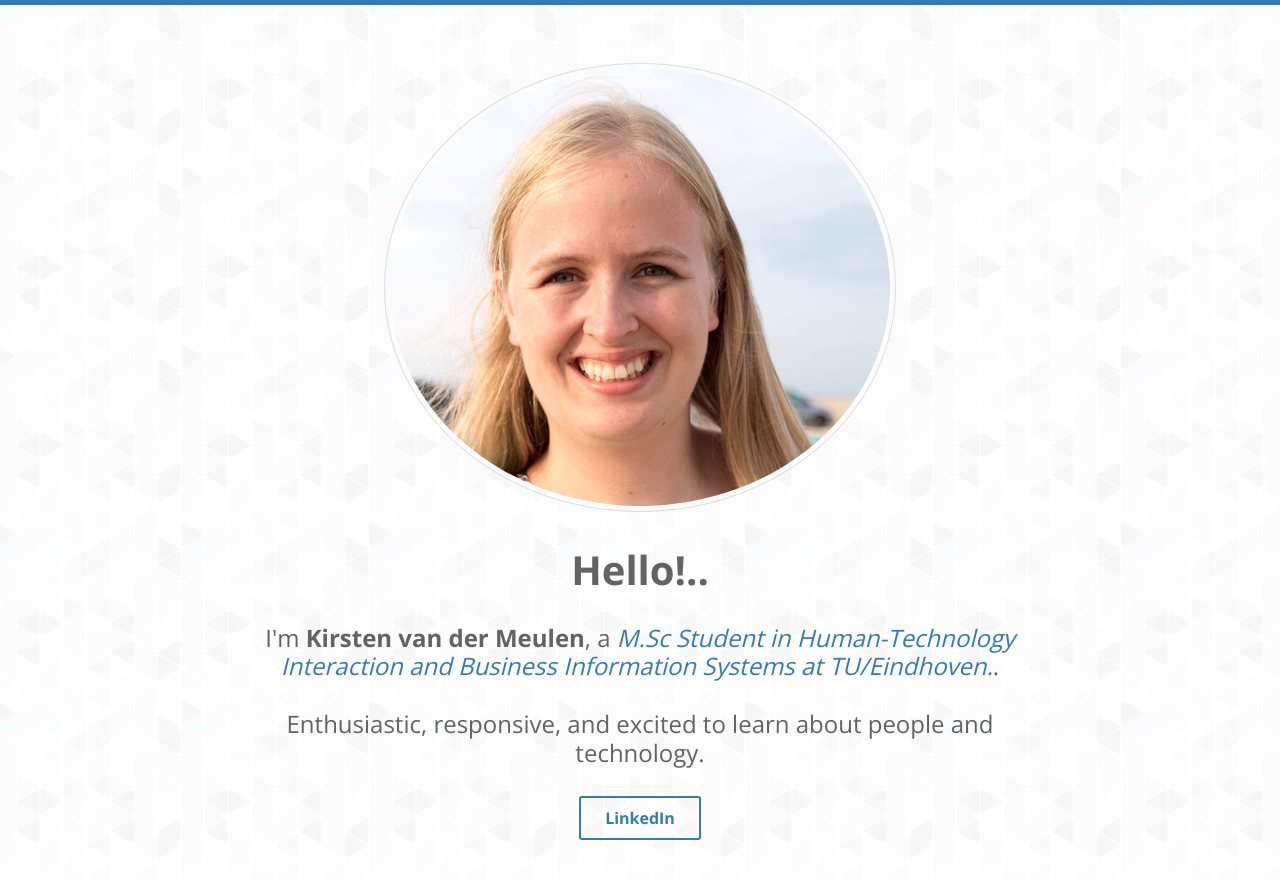
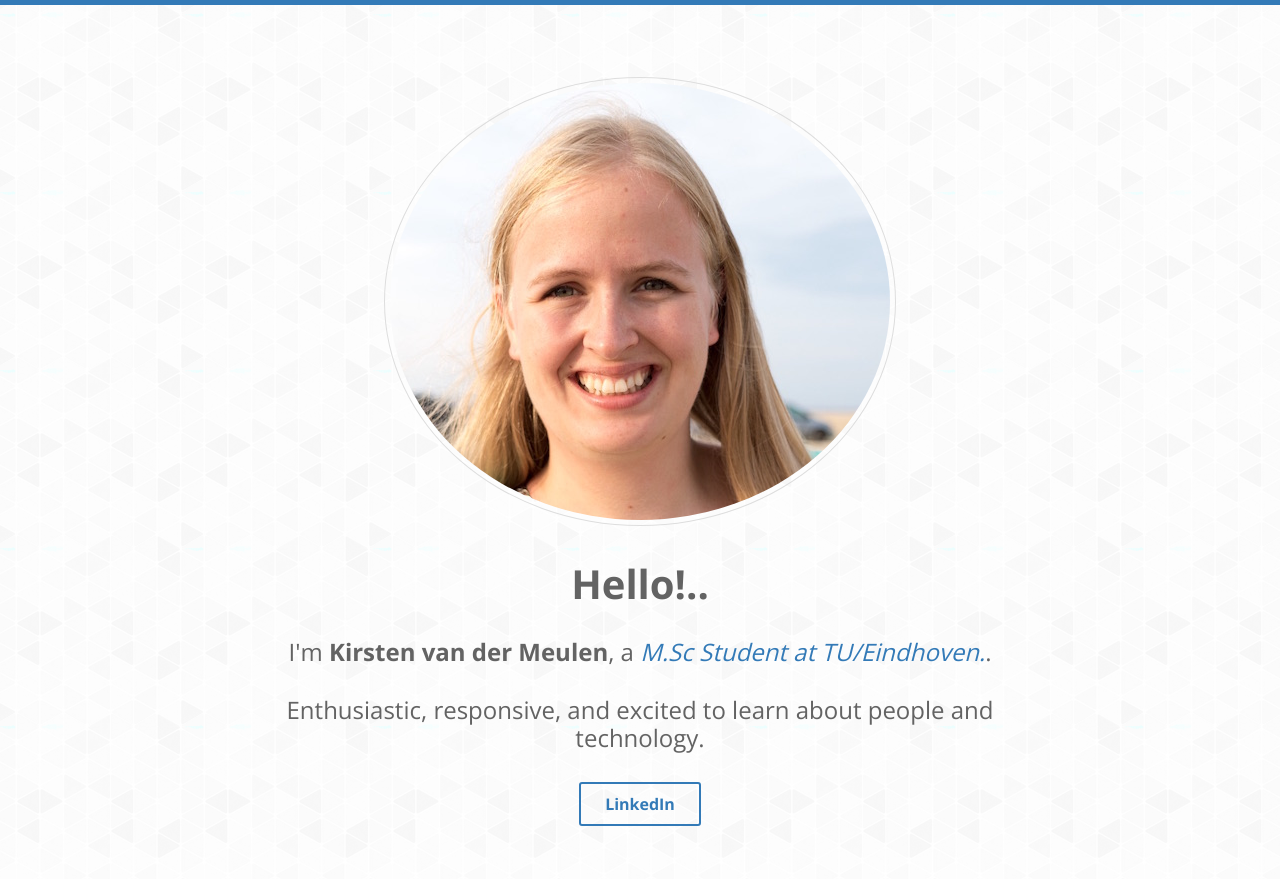
Before and after one commit to maxsumrall/kirsten.io, a Jekyll site: the page built from index.html, in a window 1280 px wide. Shown: the top 879 px of the page. Built offline with Jekyll 4.4.1, drawn with Linux system fonts in a browser that asks for light colours.

Commit message:
Update _config.yml

```diff
--- a/_config.yml
+++ b/_config.yml
@@ -15,7 +15,7 @@ baseurl: ""
 # Author settings
 author:
   name      : Kirsten van der Meulen
-  job       : M.Sc Student in Human-Technology Interaction and Business Information Systems at TU/Eindhoven.
+  job       : M.Sc Student at TU/Eindhoven.
   bio       : "Enthusiastic, responsive, and excited to learn about people and technology."
   thumb     : /images/author.jpg
   email     : kirsten@kirsten.io
```
